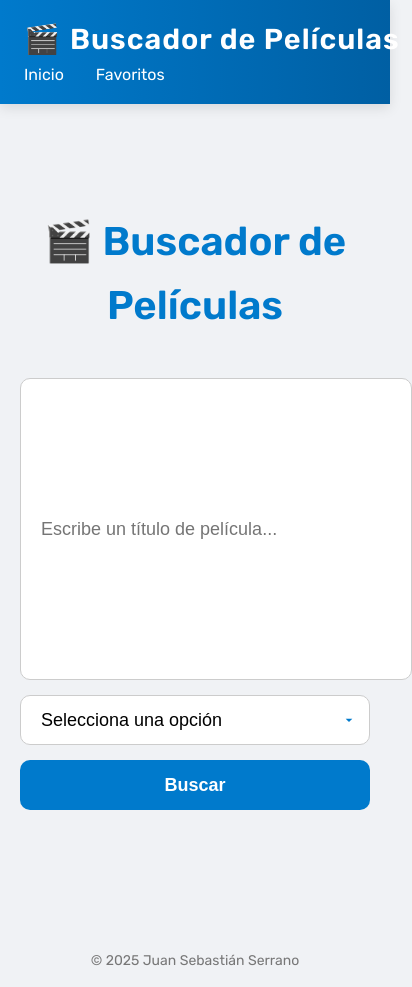
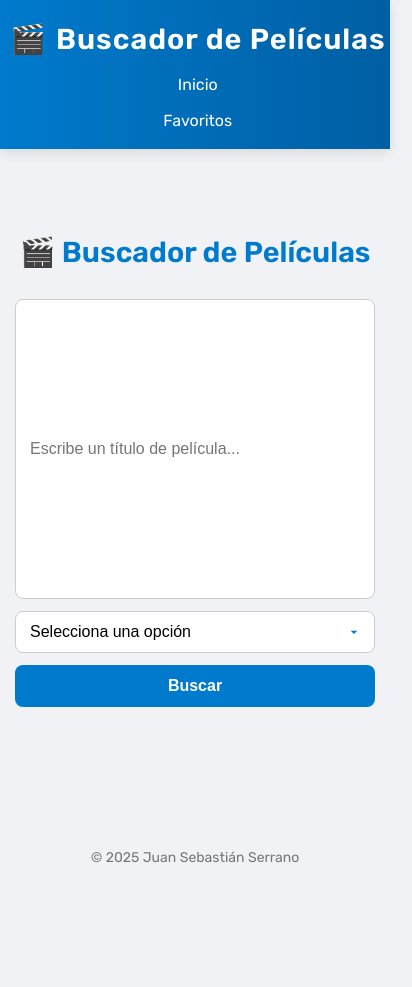
Before and after one commit to juseser/BuscadorPeliculas, a plain HTML site: page index.html in a window 390 px wide. Shown: the whole page, 412 px wide, since content can reach past the window. After the commit the page ends 883 px from the top, so only its background shows below. Drawn offline with Linux system fonts and the light colour scheme.

Commit message:
Cambios en el css

```diff
--- a/css/estilos.css
+++ b/css/estilos.css
@@ -402,3 +402,81 @@ footer {
 .btn-fav:hover {
   background-color: #e6b800;
 }
+
+@media screen and (max-width: 768px) {
+  /* Contenedor general */
+  .container {
+    padding: 20px 15px;
+    display: flex;
+    flex-direction: column;
+    align-items: center;
+  }
+
+  /* Encabezado */
+  .header-content {
+    flex-direction: column;
+    align-items: center;
+    text-align: center;
+    padding: 0 10px;
+  }
+
+  .nav-links {
+    flex-direction: column;
+    gap: 10px;
+    margin-top: 10px;
+  }
+
+  /* Título */
+  h1 {
+    font-size: 1.8rem;
+    text-align: center;
+    margin-bottom: 24px;
+  }
+
+  /* Buscador */
+  .search-bar {
+    width: 100%;
+    max-width: 400px;
+    flex-direction: column;
+    align-items: stretch;
+    gap: 12px;
+  }
+
+  .search-bar input[type="text"] {
+    width: 100%;
+    padding: 10px 14px;
+    font-size: 16px;
+    border: 1px solid #ccc;
+    border-radius: 8px;
+    height: 42px; /* altura reducida y equilibrada */
+    box-sizing: border-box;
+  }
+
+  .search-bar select,
+  .search-bar button {
+    width: 100%;
+    padding: 10px 14px;
+    font-size: 16px;
+    border-radius: 8px;
+    height: 42px;
+    box-sizing: border-box;
+  }
+
+
+  /* Tarjetas */
+  .movie-card {
+    max-width: 100%;
+    margin-bottom: 20px;
+  }
+
+  /* Paginación */
+  .paginacion {
+    flex-direction: column;
+    gap: 10px;
+  }
+
+  #pagination-container {
+    flex-direction: column;
+    gap: 10px;
+  }
+}
```
